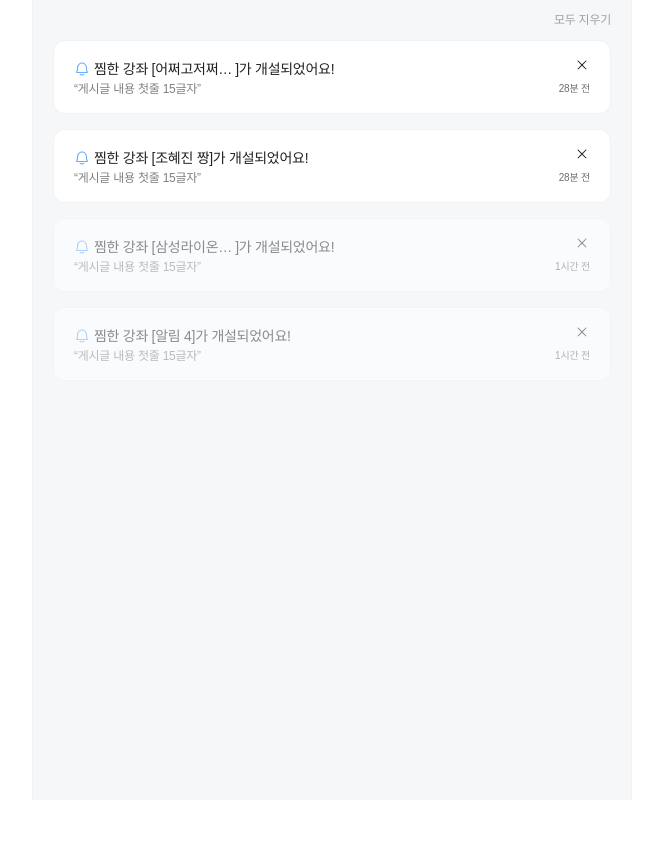
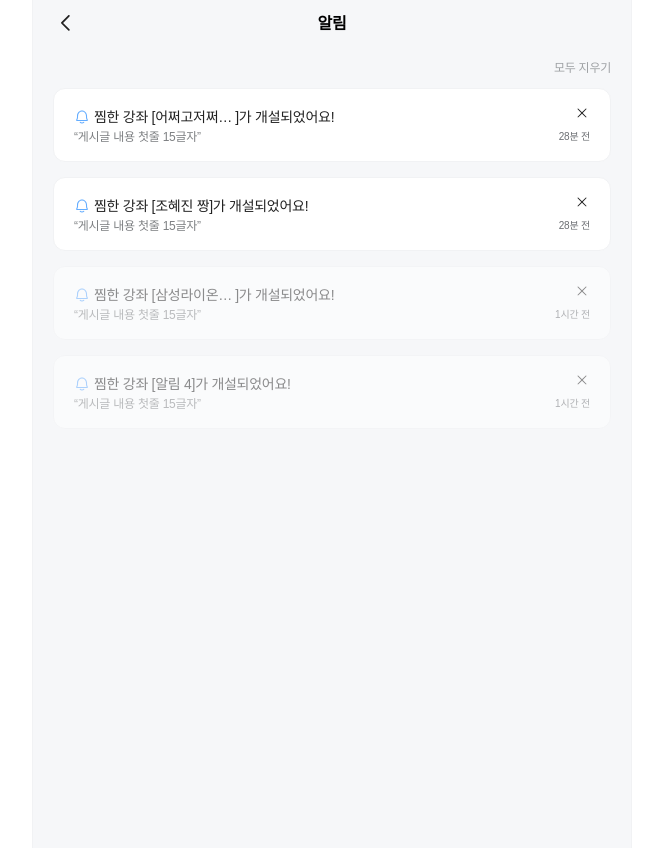
Before and after one commit to HELLO-FIT/FE_HELLO-FIT, a Next.js app: page /noti in a window 1280 px wide. Shown: the whole page, without its empty margins (308-971 px from the left). Before the commit the page ends 800 px from the top, so only its background shows below. Built offline with nearby package versions, Linux system fonts and the light colour scheme; a web font is replaced by a local one.

Commit message:
Feat: Subheader Component

```diff
--- /dev/null
+++ b/src/components/Layout/Subheader/Subheader.module.scss
@@ -0,0 +1,25 @@
+@import '@/styles/globals';
+
+.container {
+  width: 100%;
+  height: 48px;
+  display: flex;
+  justify-content: space-between;
+  align-items: center;
+  flex-shrink: 0;
+  padding: 0 20px;
+  background-color: $gray10;
+}
+
+.title {
+  @include T16B;
+}
+
+.empty {
+  width: 24px;
+  height: 24px;
+}
+
+.backBtn {
+  cursor: pointer;
+}
--- /dev/null
+++ b/src/components/Layout/Subheader/Subheader.types.ts
@@ -0,0 +1,3 @@
+export interface SubheaderProps {
+  subheaderText: string;
+}
--- /dev/null
+++ b/src/components/Layout/Subheader/index.tsx
@@ -0,0 +1,22 @@
+import { useRouter } from 'next/router';
+import IconComponent from '@/components/Asset/Icon';
+import { SubheaderProps } from './Subheader.types';
+import styles from './Subheader.module.scss';
+
+export default function Subheader({ subheaderText }: SubheaderProps) {
+  const router = useRouter();
+
+  const handleBackClick = () => {
+    router.back();
+  };
+
+  return (
+    <header className={styles.container}>
+      <div className={styles.backBtn} onClick={handleBackClick}>
+        <IconComponent name="left" size="l" />
+      </div>
+      <p className={styles.title}>{subheaderText}</p>
+      <div className={styles.empty} />
+    </header>
+  );
+}
--- a/src/pages/noti.tsx
+++ b/src/pages/noti.tsx
@@ -1,5 +1,11 @@
+import Subheader from '@/components/Layout/Subheader';
 import Noti from '@/components/Noti/Noti';
 
 export default function noti() {
-  return <Noti />;
+  return (
+    <>
+      <Subheader subheaderText="알림" />
+      <Noti />
+    </>
+  );
 }
```
